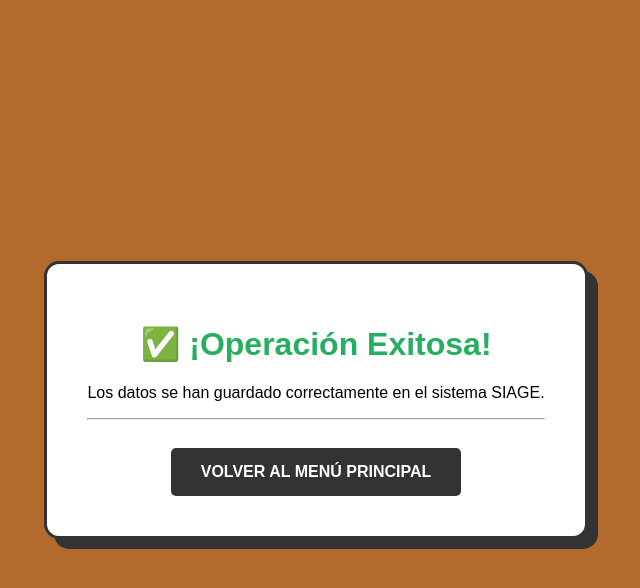
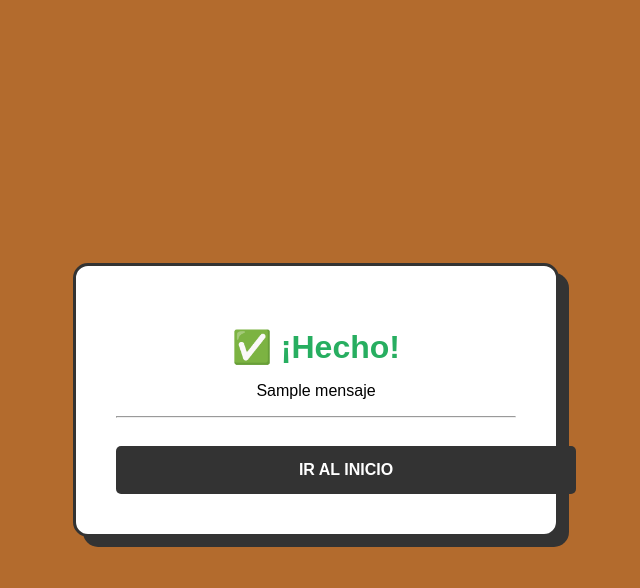
Before and after one commit to al222410831-tech/sistema-escolar-web, a Flask app: template templates/exito.html in a window 1280 px wide. Shown: the top 588 px of the page, without its empty margins (324-964 px from the left). Run offline with Flask 3, Linux system fonts and the light colour scheme; the template is opened without the code that fills it: most values are stand-ins (such as "Sample title", 1, 10 or a date in 2020).

Commit message:
Codigo completo con redireccion a exito

```diff
--- a/app.py
+++ b/app.py
@@ -9,7 +9,6 @@ MONGO_URI = "mongodb+srv://al222410831_db_user:Daniel123@cluster0.iuigysp.mongod
 client = MongoClient(MONGO_URI)
 db = client["proyecto2"]
 
-# COLECCIONES SEPARADAS
 usuarios_col = db["usuarios"]
 calif_col = db["calificaciones"]
 reportes_col = db["reportes"]
@@ -48,71 +47,35 @@ def validar():
 def guardar_materia():
     matri = request.form.get("matricula")
     materia = request.form.get("materia_nombre")
-    try:
-        n1 = float(request.form.get("n1", 0))
-        n2 = float(request.form.get("n2", 0))
-        n3 = float(request.form.get("n3", 0))
-        n4 = float(request.form.get("n4", 0))
-        rep_txt = request.form.get("reporte", "")
-        promedio = round((n1 + n2 + n3 + n4) / 4, 2)
+    n1, n2, n3, n4 = float(request.form.get("n1",0)), float(request.form.get("n2",0)), float(request.form.get("n3",0)), float(request.form.get("n4",0))
+    rep_txt = request.form.get("reporte", "")
+    promedio = round((n1+n2+n3+n4)/4, 2)
 
-        calif_col.update_one(
-            {"matricula": matri, "materia": materia},
-            {"$set": {"n1": n1, "n2": n2, "n3": n3, "n4": n4, "promedio": promedio}},
-            upsert=True
-        )
-        if rep_txt:
-            reportes_col.update_one(
-                {"matricula": matri, "materia": materia},
-                {"$set": {"texto": rep_txt}},
-                upsert=True
-            )
-        return render_template("exito.html")
-    except:
-        return "<h1>❌ Error al procesar números</h1><a href='/'>Volver</a>"
+    calif_col.update_one({"matricula": matri, "materia": materia}, {"$set": {"n1":n1, "n2":n2, "n3":n3, "n4":n4, "promedio": promedio}}, upsert=True)
+    if rep_txt:
+        reportes_col.update_one({"matricula": matri, "materia": materia}, {"$set": {"texto": rep_txt}}, upsert=True)
+
+    # Mensaje personalizado y botón de "Volver al Panel"
+    return render_template("exito.html", mensaje="Datos guardados correctamente", destino="panel")
 
 @app.route("/guardar_horario", methods=["POST"])
 def guardar_horario():
     semestre = request.form.get("semestre")
     bloques = {f"bloque_{i}": request.form.get(f"bloque_{i}") for i in range(1, 18)}
-    horarios_col.update_one(
-        {"semestre": semestre},
-        {"$set": {"bloques": bloques, "maestro": request.form.get("maestro")}},
-        upsert=True
-    )
-    return render_template("exito.html")
+    horarios_col.update_one({"semestre": semestre}, {"$set": {"bloques": bloques, "maestro": request.form.get("maestro")}}, upsert=True)
+    return render_template("exito.html", mensaje="Horario actualizado", destino="panel")
 
 @app.route("/guardar_usuario", methods=["POST"])
 def guardar_usuario():
     matricula = request.form.get("matricula")
-    nombre = request.form.get("nombre")
-    password = request.form.get("password")
-
-    datos = {"matricula": matricula, "nombre": nombre, "password": password}
-
+    datos = {"matricula": matricula, "nombre": request.form.get("nombre"), "password": request.form.get("password")}
     if matricula.startswith("111"):
-        datos.update({
-            "rol": "maestro",
-            "materia1": request.form.get("materia1"),
-            "materia2": request.form.get("materia2"),
-            "semestre": request.form.get("semestre_maestro")
-        })
+        datos.update({"rol": "maestro", "materia1": request.form.get("materia1"), "materia2": request.form.get("materia2"), "semestre": request.form.get("semestre_maestro")})
     else:
-        datos.update({
-            "rol": "alumno",
-            "semestre": request.form.get("semestre_alumno")
-        })
-
+        datos.update({"rol": "alumno", "semestre": request.form.get("semestre_alumno")})
     usuarios_col.insert_one(datos)
-    return render_template("exito.html")
-
-@app.route("/eliminar_cuenta/<matricula>")
-def eliminar_cuenta(matricula):
-    usuarios_col.delete_one({"matricula": matricula})
-    calif_col.delete_many({"matricula": matricula})
-    reportes_col.delete_many({"matricula": matricula})
-    return render_template("exito.html")
+    # Al registrarse, sí conviene volver al Login (Inicio)
+    return render_template("exito.html", mensaje="Usuario registrado con éxito", destino="inicio")
 
 if __name__ == "__main__":
-    port = int(os.environ.get("PORT", 10000))
-    app.run(host="0.0.0.0", port=port)
+    app.run(host="0.0.0.0", port=int(os.environ.get("PORT", 10000)))
--- a/templates/exito.html
+++ b/templates/exito.html
@@ -1,21 +1,25 @@
 <!DOCTYPE html>
 <html>
 <head>
-    <title>Registro Exitoso - SIAGE</title>
+    <title>SIAGE - Éxito</title>
     <style>
         body { background-color: #b36b2d; font-family: sans-serif; display: flex; justify-content: center; align-items: center; height: 100vh; margin: 0; }
-        .card { background: white; padding: 40px; border-radius: 15px; border: 3px solid #333; text-align: center; box-shadow: 10px 10px 0px #333; }
-        .btn { background: #333; color: white; padding: 15px 30px; text-decoration: none; font-weight: bold; border-radius: 5px; display: inline-block; margin-top: 20px; }
-        .btn:hover { background: #555; }
-        h1 { color: #27ae60; }
+        .card { background: white; padding: 40px; border-radius: 15px; border: 3px solid #333; text-align: center; box-shadow: 10px 10px 0px #333; width: 400px; }
+        .btn { background: #333; color: white; padding: 15px 30px; text-decoration: none; font-weight: bold; border-radius: 5px; display: inline-block; margin-top: 20px; border: none; cursor: pointer; width: 100%; font-size: 16px; }
+        h1 { color: #27ae60; margin-bottom: 10px; }
     </style>
 </head>
 <body>
     <div class="card">
-        <h1>✅ ¡Operación Exitosa!</h1>
-        <p>Los datos se han guardado correctamente en el sistema SIAGE.</p>
+        <h1>✅ ¡Hecho!</h1>
+        <p>{{ mensaje }}</p>
         <hr>
-        <a href="/" class="btn">VOLVER AL MENÚ PRINCIPAL</a>
+
+        {% if destino == 'panel' %}
+            <button onclick="window.history.go(-2);" class="btn">VOLVER AL PANEL</button>
+        {% else %}
+            <a href="/" class="btn">IR AL INICIO</a>
+        {% endif %}
     </div>
 </body>
 </html>
```
